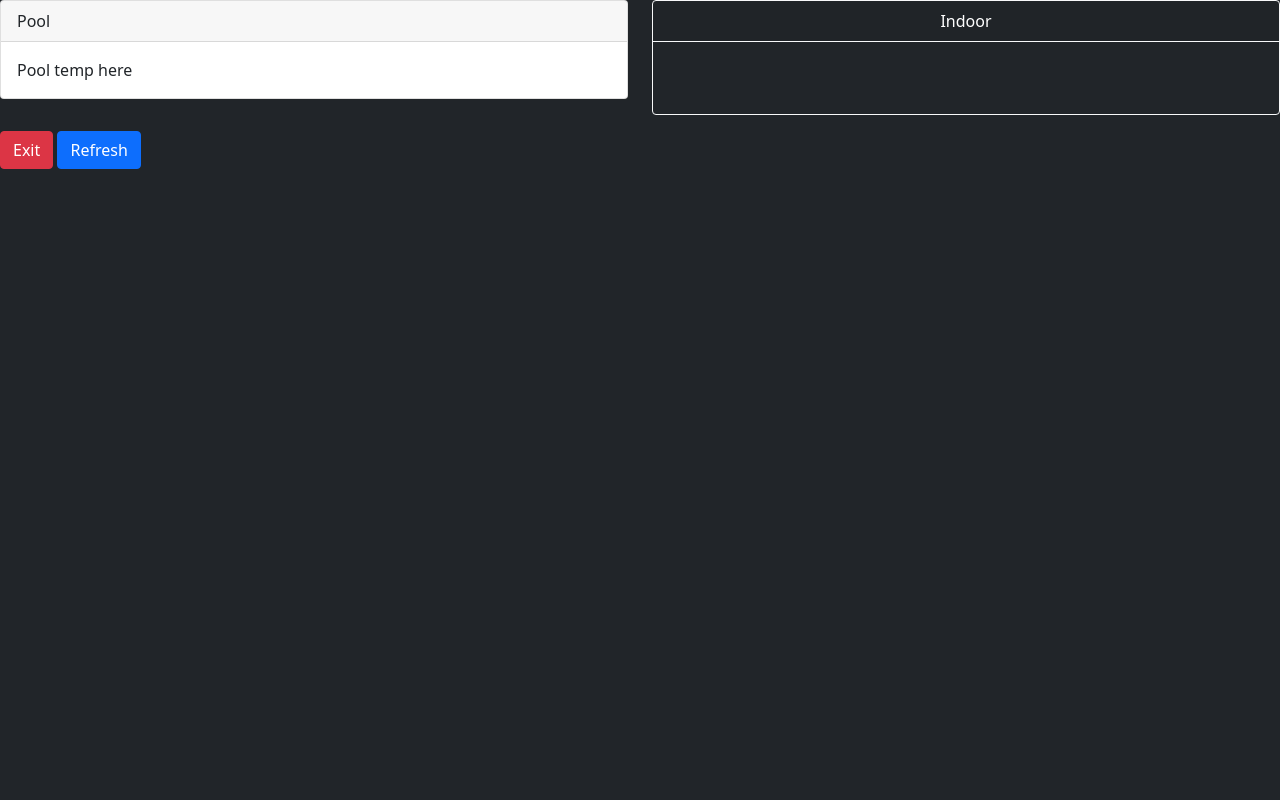
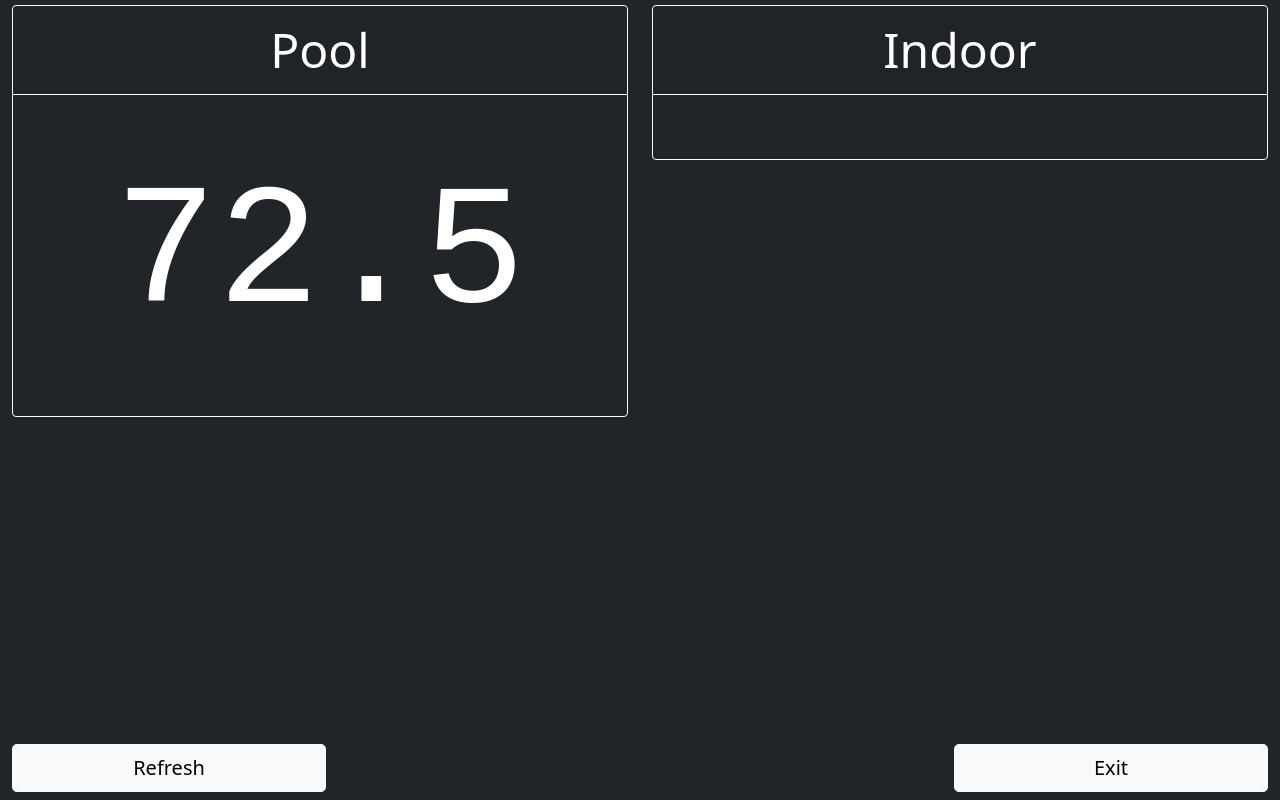
Before and after one commit to jaysonhelseth/SensorSend, a plain HTML site: page ui/index.html in a window 1280 px wide. Drawn offline with Linux system fonts and the light colour scheme.

Commit message:
Finished styling the display.

```diff
--- a/ui/index.html
+++ b/ui/index.html
@@ -6,25 +6,42 @@
     <meta name="viewport" content="width=device-width, initial-scale=1">
     <link href="css/bootstrap.min.css" rel="stylesheet">
     <title>Sensor Send</title>
+    <style>
+        .temp {
+            font-family: monospace;
+            font-size: 10.7em;
+        }
+        .heading {
+            font-size: 3em;
+        }
+        .wide-button {
+            width: 25%;
+        }
+    </style>
 </head>
 
 <body class="bg-dark">
+    <div class="container-fluid" style="margin-top:5px;">
         <div class="row">
             <div class="col-sm-6">
-            <div class="card">
-                <div class="card-header">Pool</div>
+                <div class="card text-center border-light bg-dark text-white mb-3">
+                    <div class="card-header border-light heading">Pool</div>
                     <div class="card-body">
-                    <p class="card-text">Pool temp here</p>
+                        <p class="card-text">
+                            <div class="row">
+                                <span class="temp">72.5</span>
+                            </div>
+                        </p>
                     </div>
                 </div>
             </div>
             <div class="col-sm-6">
                 <div class="card text-center border-light bg-dark text-white mb-3">
-                <div class="card-header border-light">Indoor</div>
+                    <div class="card-header border-light heading">Indoor</div>
                     <div class="card-body">
                         <p class="card-text">
                             <div class="row">
-                            <h1 class="display-1" id="air_temp"></h1>
+                                <span class="temp" id="air_temp"></span>
                             </div>
                         </p>
                     </div>
@@ -32,8 +49,15 @@
             </div>
         </div>
 
-    <button type="button" id="exit" class="btn btn-danger">Exit</button>
-    <button type="button" id="refresh" class="btn btn-primary">Refresh</button>
+        <nav class="navbar fixed-bottom navbar-dark bg-dark">
+            <div class="container-fluid">
+                <button type="button" id="refresh" class="btn btn-light btn-lg wide-button">Refresh</button>
+                <button type="button" id="exit" class="btn btn-light btn-lg wide-button">Exit</button>
+                </div>
+            </div>
+          </nav>
+    </div>
+
     <script src="js/bootstrap.bundle.min.js"></script>
     <script src="js/dayjs.min.js"></script>
     <script>
@@ -43,10 +67,7 @@
         let ws = new WebSocket("ws://127.0.0.1:5678/");
         ws.onmessage = function (event) {
             let json = JSON.parse(event.data);
-
-
-            airTemp.innerText = json.temp;
-            airHum.innerText = json.humidity;
+            airTemp.innerText = json.temp.toFixed(1);
         };
 
         document.getElementById("exit").onclick = () => {
```
Lines whose indentation alone changed are shown as unchanged.
